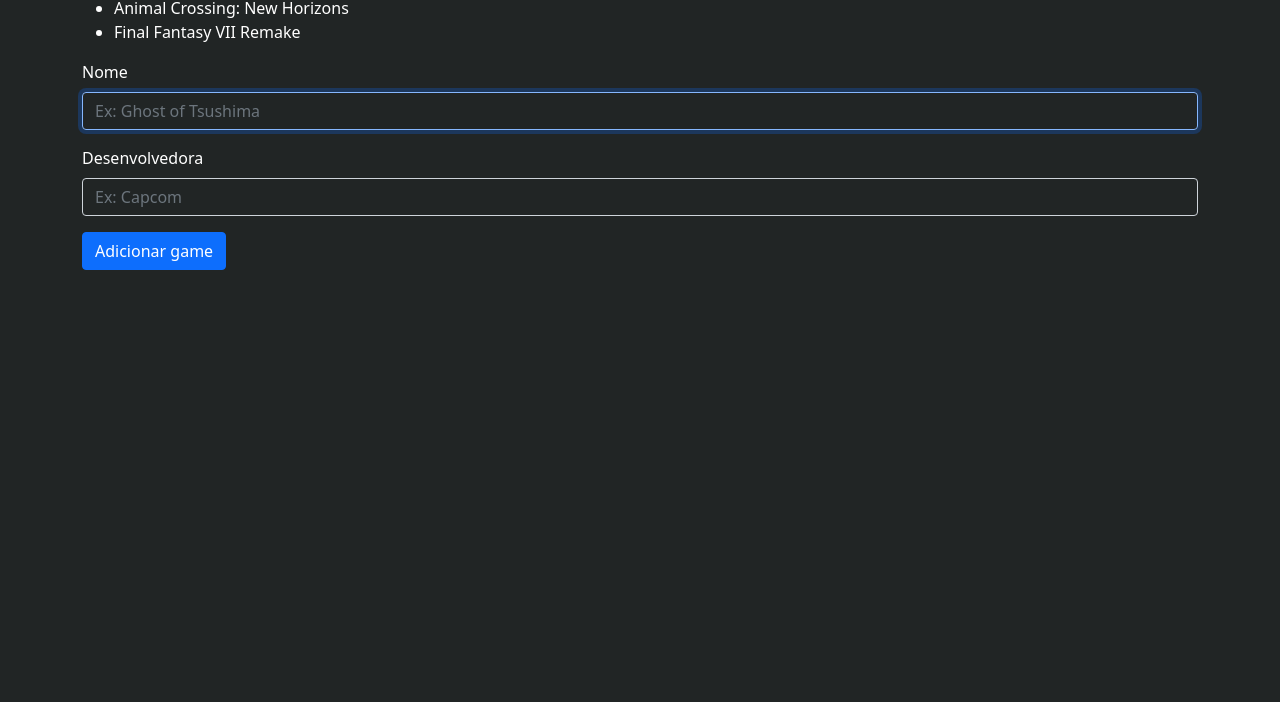
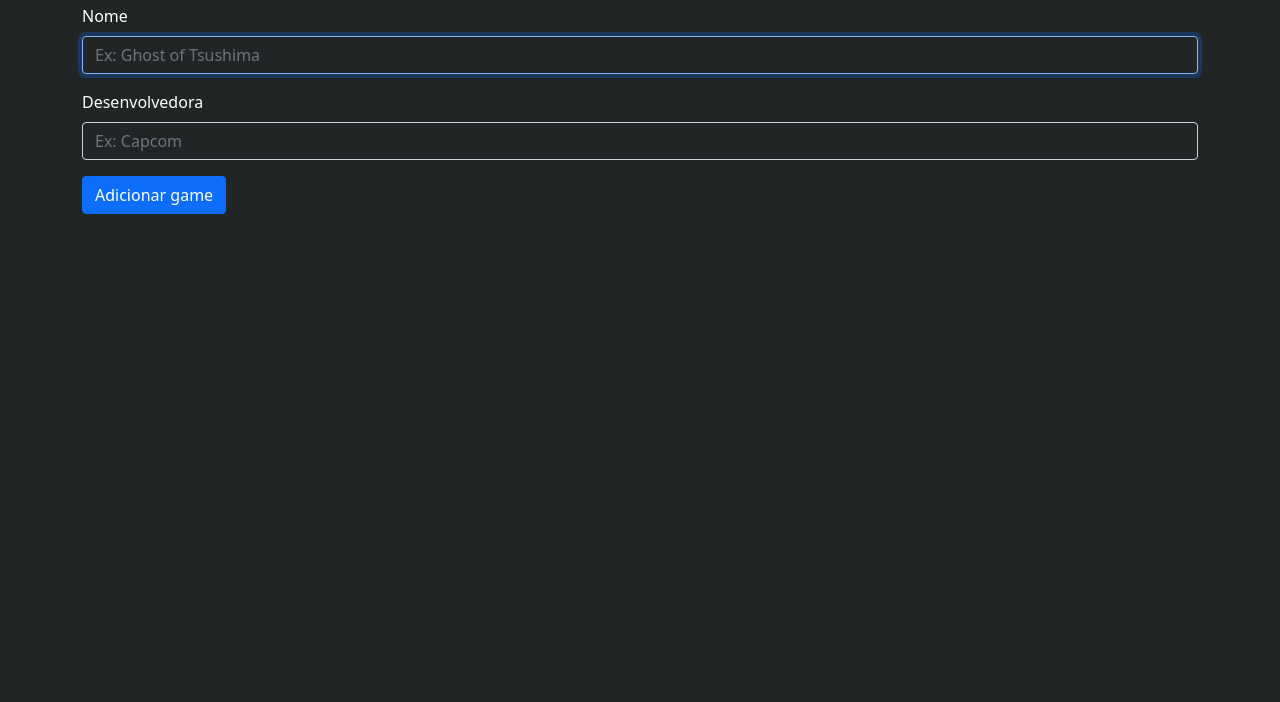
Before and after one commit to RicarGit/Firebase-Project, a plain HTML site: page index.html in a window 1280 px wide. Shown: the part 98-800 px from the top of the page. Drawn offline with nearby package versions, Linux system fonts and the light colour scheme; no server answers.

Commit message:
deleted unused html

```diff
--- a/index.html
+++ b/index.html
@@ -15,10 +15,7 @@
   <div class="container text-white my-5">
     <h2>Games</h2>
 
-    <ul data-js="games-list">
-      <li>Animal Crossing: New Horizons</li>
-      <li>Final Fantasy VII Remake</li>
-    </ul>
+    <ul data-js="games-list"></ul>
 
     <form data-js="add-game-form">
       <div class="mb-3">
```
